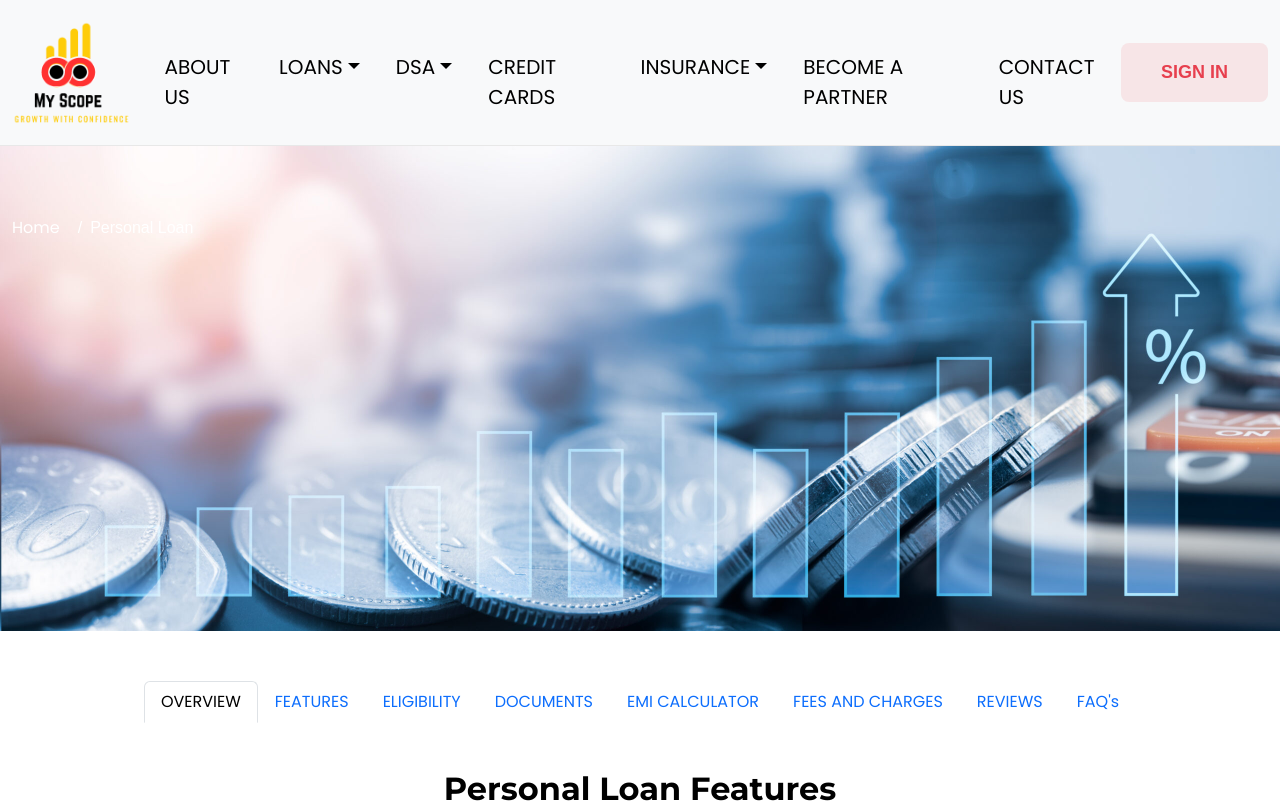
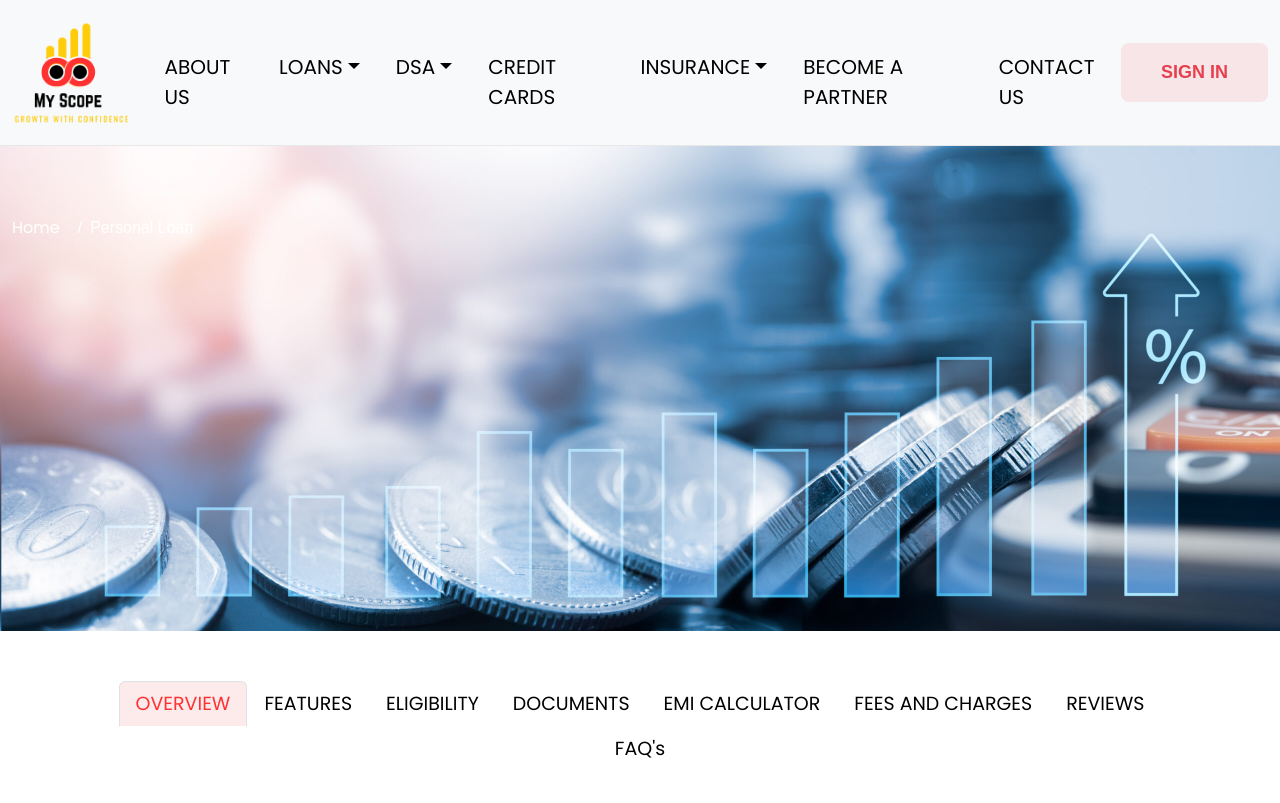
Before and after one commit to rama-git-123/vite_loan, a React app in the folder y/: page /loans/personal-loan in a window 1280 px wide. Shown: the top 803 px of the page. Built offline with nearby package versions, Linux system fonts and the light colour scheme; the HTML template or start-up script is replaced by a standard one.

Commit message:
ui changes

```diff
--- a/y/src/App.css
+++ b/y/src/App.css
@@ -748,3 +748,14 @@
   line-height: 32px!important;
   font-family:poppins;
 }
+.nav-tabs .nav-link.active, .nav-tabs .nav-item.show .nav-link {
+  color: #ff3131!important;
+  font-weight: 500;
+  font-size: 19px!important;
+  background: rgba(231, 63, 78, .11) !important;
+}
+.nav-tabs .nav-link{
+  color: #000!important;
+  font-size: 19px!important;
+  font-weight: 500!important;
+}
--- a/y/src/pages/aboutUs.jsx
+++ b/y/src/pages/aboutUs.jsx
@@ -177,7 +177,7 @@ const AboutUs = ({ mainData }) => {
                   lenders.”
                 </p>
                 <p class="fw-bold text-danger mb-0">Kaushik Mehta</p>
-                <p class="text-muted">Founder of Ruloans</p>
+                <p class="text-muted">Founder of My Scope</p>
               </div>
             </div>
           </div>
@@ -189,7 +189,7 @@ const AboutUs = ({ mainData }) => {
                 <div class="icon-circle bg-light text-primary mb-3 mx-auto">
                   <i class="bi bi-trophy-fill fs-1"></i>
                 </div>
-                <h3 class="card-title2">1+</h3>
+                <h3 class="card-title2">5+</h3>
                 <p class="card-text2 text-muted">
                   Years of financial expertise
                 </p>
--- a/y/src/pages/aboutus.scss
+++ b/y/src/pages/aboutus.scss
@@ -14,8 +14,8 @@
     .card {
       border-radius: 10px;
       transition: transform 0.3s ease-in-out;
-      min-height: 225px;
-      max-height: 225px;
+      min-height: 280px;
+      max-height: 280px;
     }
 
     .card:hover {
@@ -148,3 +148,6 @@
     height: 100%;
     background-color: #dee2e6;
   }
+  .about-us .card p{
+    font-size: 17px;
+  }
```
